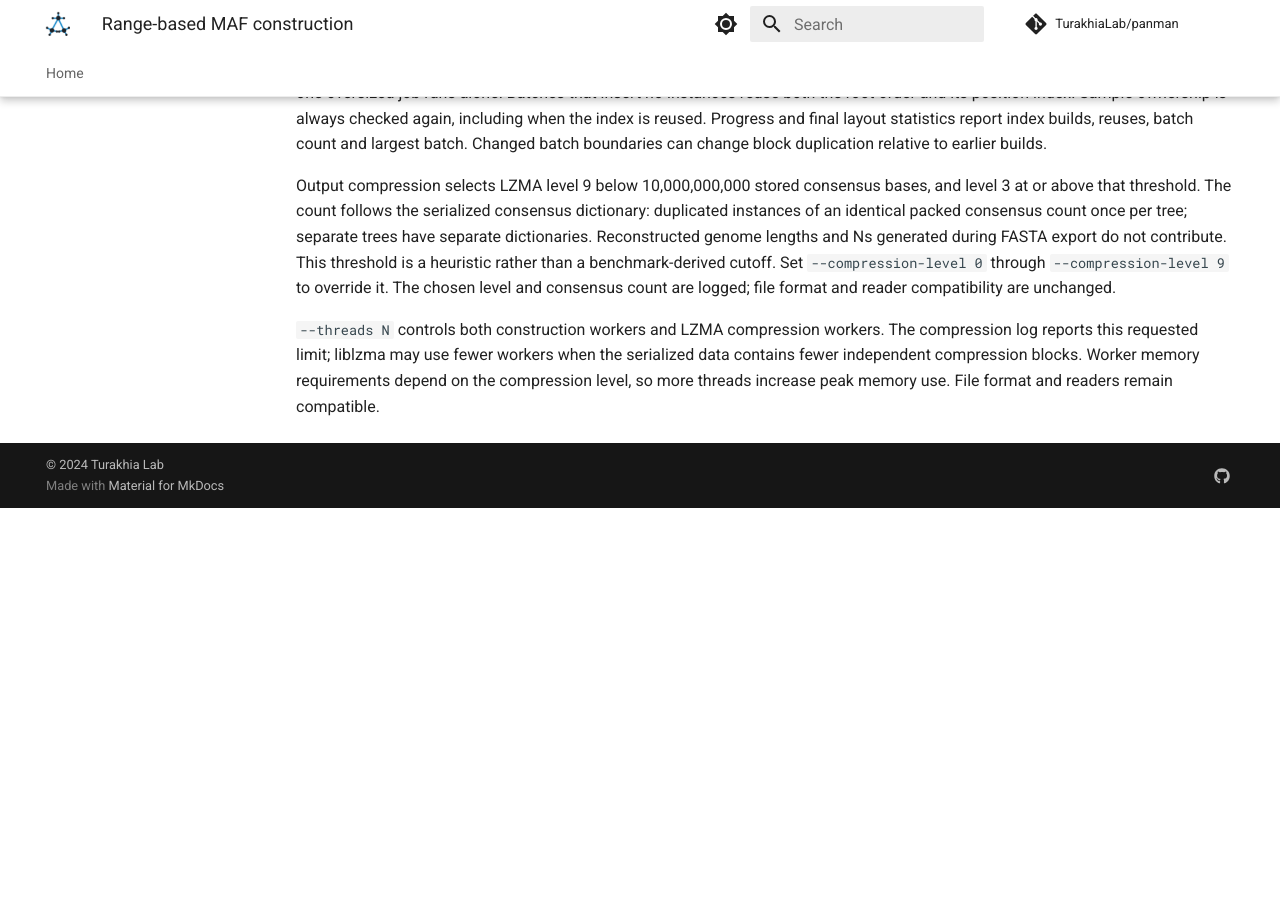
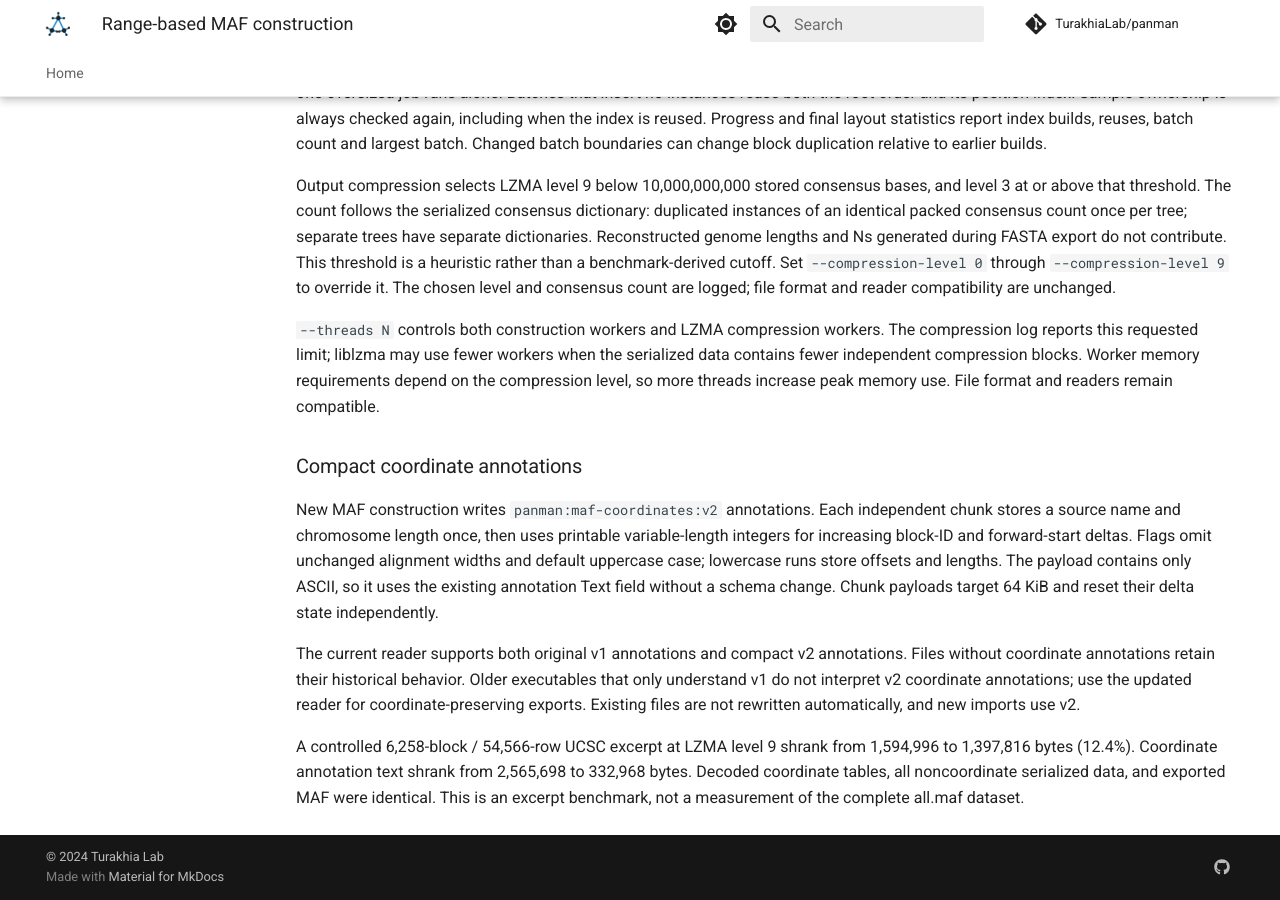
Before and after one commit to TurakhiaLab/panman, an MkDocs documentation site: the page built from docs/construction.md, in a window 1280 px wide and 900 px high, scrolled down 3376 px. Built offline with MkDocs 1.6.1 and Material for MkDocs 9.7.7, drawn with Linux system fonts in a browser that asks for light colours; comment, search, counter and statistics services are not loaded; before the commit the page ends 3884 px from its top, so only the background shows below that.

Commit message:
compact coordinate annotations

```diff
--- a/docs/construction.md
+++ b/docs/construction.md
@@ -204,3 +204,25 @@ The compression log reports this requested limit; liblzma may use fewer workers
 when the serialized data contains fewer independent compression blocks. Worker
 memory requirements depend on the compression level, so more threads increase
 peak memory use. File format and readers remain compatible.
+
+### Compact coordinate annotations
+
+New MAF construction writes `panman:maf-coordinates:v2` annotations. Each
+independent chunk stores a source name and chromosome length once, then uses
+printable variable-length integers for increasing block-ID and forward-start
+deltas. Flags omit unchanged alignment widths and default uppercase case;
+lowercase runs store offsets and lengths. The payload contains only ASCII, so it
+uses the existing annotation Text field without a schema change. Chunk payloads
+target 64 KiB and reset their delta state independently.
+
+The current reader supports both original v1 annotations and compact v2
+annotations. Files without coordinate annotations retain their historical
+behavior. Older executables that only understand v1 do not interpret v2
+coordinate annotations; use the updated reader for coordinate-preserving exports.
+Existing files are not rewritten automatically, and new imports use v2.
+
+A controlled 6,258-block / 54,566-row UCSC excerpt at LZMA level 9 shrank from
+1,594,996 to 1,397,816 bytes (12.4%). Coordinate annotation text shrank from
+2,565,698 to 332,968 bytes. Decoded coordinate tables, all noncoordinate serialized
+data, and exported MAF were identical. This is an excerpt benchmark, not a
+measurement of the complete all.maf dataset.
```
Also changed, not shown: 3 other files.
